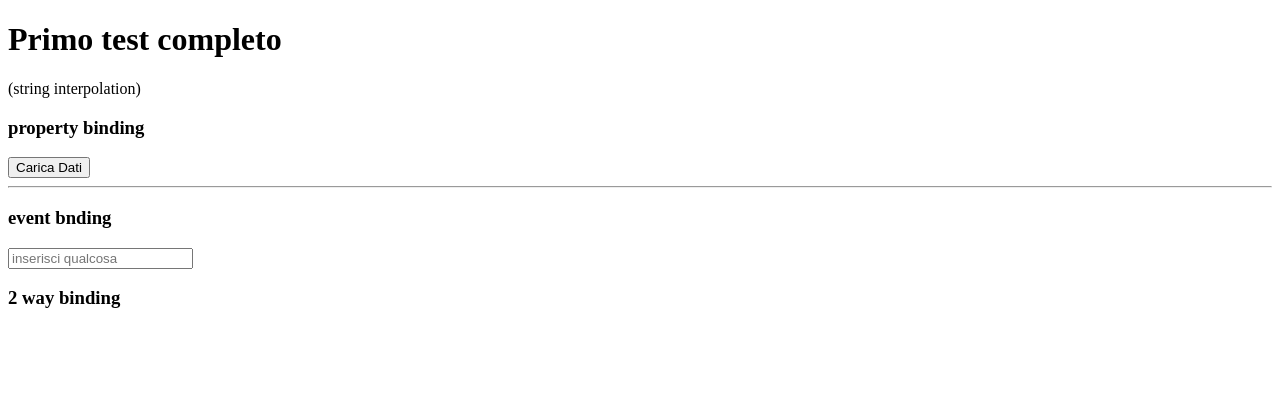
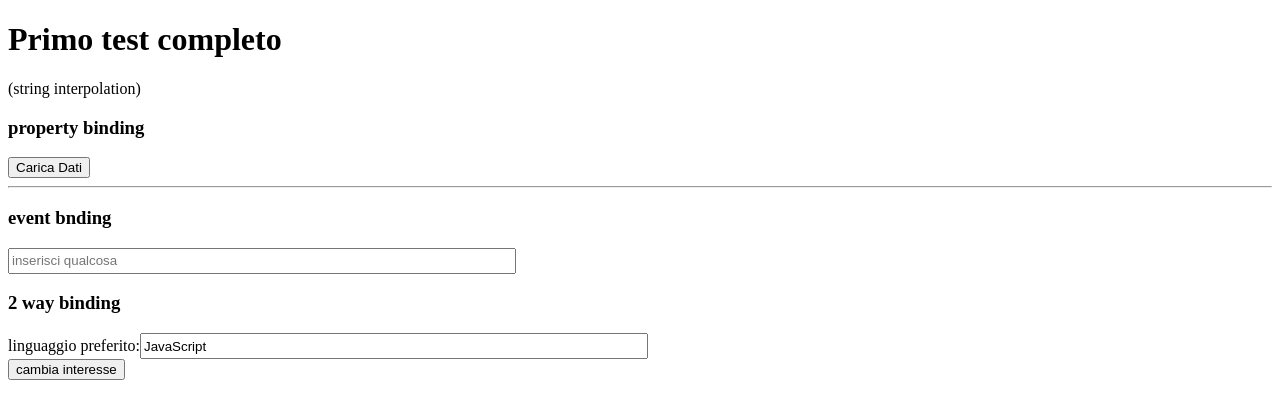
Before and after one commit to daniepa/ng-test-app, an Angular app: page / in a window 1280 px wide. Shown: the top 418 px of the page. Built offline with nearby package versions, Linux system fonts and the light colour scheme.

Commit message:
add 2-way data binding example

```diff
--- a/src/app/app.component.css
+++ b/src/app/app.component.css
@@ -0,0 +1,4 @@
+input {
+  width: 500px;
+  height: 20px;
+}
--- a/src/app/app.component.html
+++ b/src/app/app.component.html
@@ -7,3 +7,7 @@
 <input type="text" placeholder="inserisci qualcosa" (input)="onInputInsert($event)">
 <div id="res"></div>
 <h3>2 way binding</h3>
+<label for="interesse">linguaggio preferito:</label>
+<input type="text" placeholder="scrivi qualcosa d'altro" [(ngModel)]="favLanguage">
+<br>
+<button (click)="cambiaInteresse()">cambia interesse</button>
--- a/src/app/app.component.ts
+++ b/src/app/app.component.ts
@@ -6,8 +6,10 @@ import { Component } from '@angular/core';
   styleUrls: ['./app.component.css']
 })
 export class AppComponent {
-  title = 'Primo test completo';
-  isBtnInactive = false;
+  title : string = 'Primo test completo';
+  isBtnInactive : boolean = false;
+  favLanguage: string = 'JavaScript';
+
   onBtnClick() {
     alert('mi hai cliccato!');
   }
@@ -15,4 +17,7 @@ export class AppComponent {
     const res = document.querySelector('#res');
     res.innerHTML = (<HTMLInputElement>e.target).value;
   }
+  cambiaInteresse() {
+    this.favLanguage = 'TypeScript';
+  }
 }
--- a/src/app/app.module.ts
+++ b/src/app/app.module.ts
@@ -3,6 +3,7 @@ import { NgModule } from '@angular/core';
 
 import { AppRoutingModule } from './app-routing.module';
 import { AppComponent } from './app.component';
+import { FormsModule } from '@angular/forms';
 
 @NgModule({
   declarations: [
@@ -10,7 +11,8 @@ import { AppComponent } from './app.component';
   ],
   imports: [
     BrowserModule,
-    AppRoutingModule
+    AppRoutingModule,
+    FormsModule
   ],
   providers: [],
   bootstrap: [AppComponent]
```
